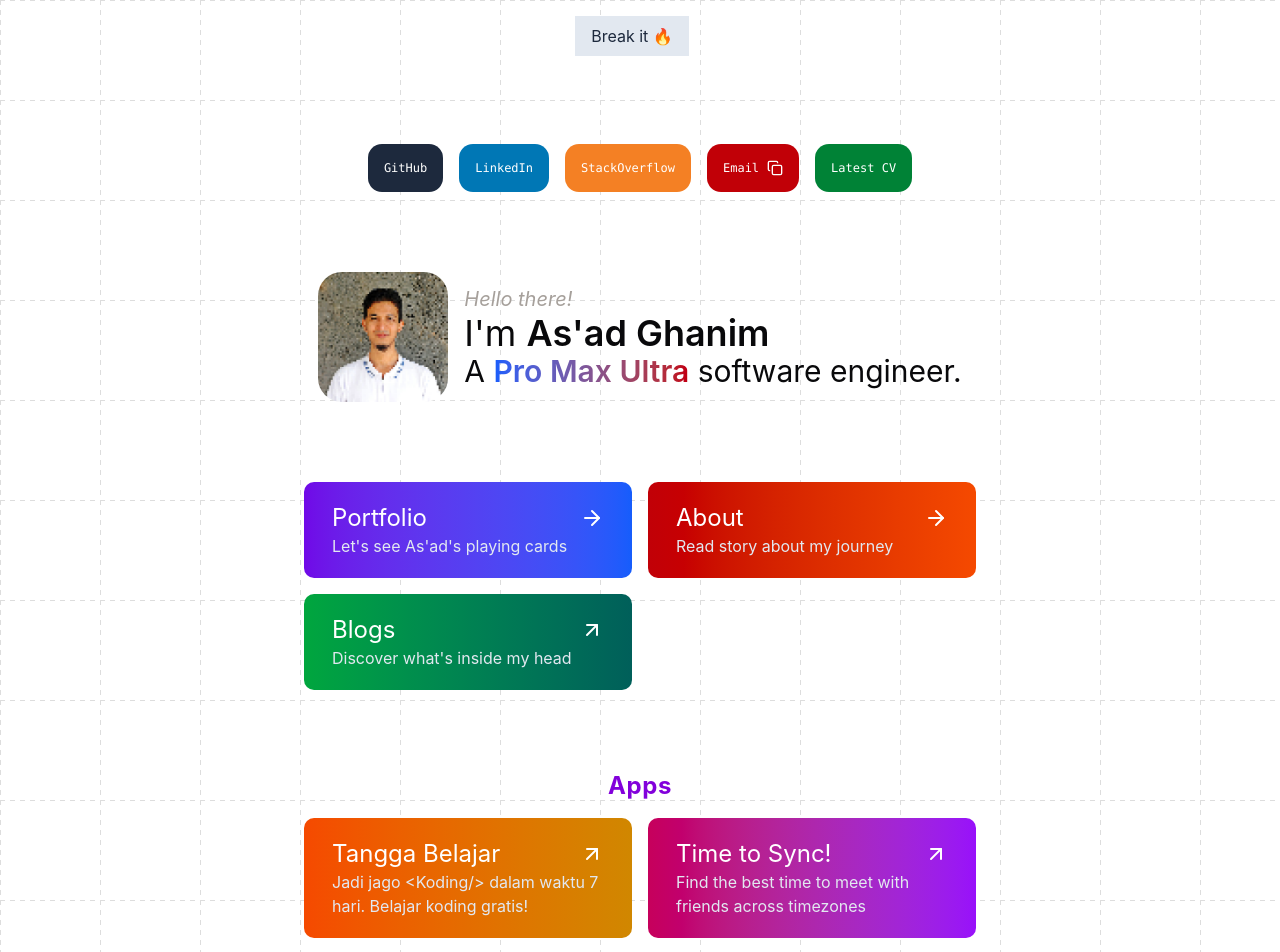
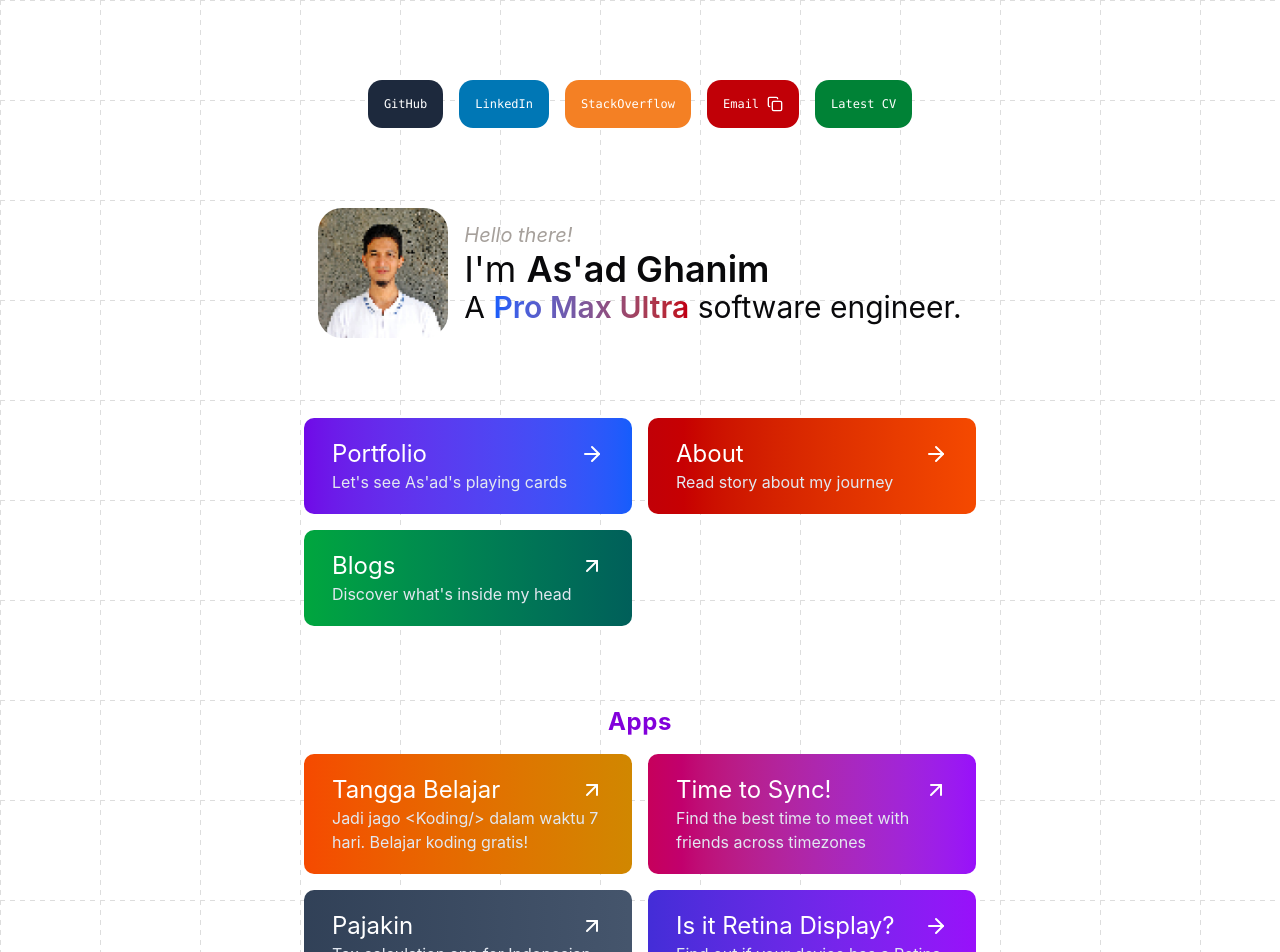
Before and after one commit to AsadSaleh/web-asad, a React (Vite) app: page / in a window 1280 px wide. Shown: the top 952 px of the page. Built offline with nearby package versions, Linux system fonts and the light colour scheme.

Commit message:
refactor: simplify HomeEntryPoint by removing unused animations and props

```diff
--- a/src/routes/index.tsx
+++ b/src/routes/index.tsx
@@ -5,7 +5,6 @@ import {
 	CheckIcon,
 	CopyIcon,
 } from "lucide-react";
-import { AnimatePresence, motion } from "motion/react";
 import { useEffect, useState } from "react";
 
 export const Route = createFileRoute("/")({
@@ -16,101 +15,11 @@ function App() {
 	return <HomeEntryPoint />;
 }
 
-export default function HomeEntryPoint({
-	defaultScramble,
-}: {
-	defaultScramble?: string;
-}) {
-	const [showAnimation, setShowAnimation] = useState<{
-		icon: "fire" | "hammer";
-		show: boolean;
-	}>({ icon: "fire", show: false });
-
-	const [scrambleStatus, setScrambleStatus] = useState<
-		"pending" | "tidy" | "scrambled"
-	>(defaultScramble as "pending" | "tidy" | "scrambled");
-
-	// Set cookie to store scramble status
-	// useEffect(() => {
-	// 	document.cookie = `web:asad:scramble=${scrambleStatus}; path=/; max-age=31536000`;
-	// }, [scrambleStatus]);
-
-	const scrambled =
-		scrambleStatus === "pending" || scrambleStatus === "scrambled";
-
-	const handleClick = () => {
-		if (scrambled) {
-			setShowAnimation({ icon: "hammer", show: true });
-			setTimeout(() => {
-				setScrambleStatus("tidy");
-			}, 300);
-			setTimeout(() => setShowAnimation({ icon: "hammer", show: false }), 1000);
-		} else {
-			setShowAnimation({ icon: "fire", show: true });
-			setTimeout(() => {
-				setScrambleStatus("scrambled");
-			}, 300);
-			setTimeout(() => setShowAnimation({ icon: "fire", show: false }), 1000);
-		}
-	};
-
+export default function HomeEntryPoint() {
 	return (
 		<div className="background-grid">
 			<main className="mx-auto max-w-lg py-8 md:max-w-2xl md:py-20">
-				{/* Fullscreen hammer animation */}
-				<AnimatePresence>
-					{showAnimation.show && (
-						<motion.div
-							className="fixed inset-0 z-50 flex items-center justify-center bg-black/80"
-							initial={{ opacity: 0 }}
-							animate={{ opacity: 1 }}
-							exit={{ opacity: 0 }}
-						>
-							{/* Hammer itself */}
-							<motion.div
-								animate={
-									showAnimation.icon === "hammer"
-										? { rotate: [-90, 20, -10, 0] }
-										: {
-												rotate: [-5, 5, -5], // wiggle
-												scale: [1, 1.2, 1], // pulse
-											}
-								}
-								transition={
-									showAnimation.icon === "hammer"
-										? {
-												duration: 0.6,
-												repeat: Infinity,
-												ease: "easeInOut",
-											}
-										: {
-												duration: 1,
-												repeat: Infinity,
-												ease: "easeInOut",
-											}
-								}
-								className="origin-center text-8xl" // origin-center makes it swing from the center
-							>
-								{showAnimation.icon === "fire" ? "🔥" : "🔨"}
-							</motion.div>
-						</motion.div>
-					)}
-				</AnimatePresence>
-
-				{/* spacer */}
-				<div className="h-16" />
-
-				<div className="absolute inset-x-0 top-0 mr-4 mt-4 flex h-10 items-center justify-center">
-					<button
-						type="button"
-						className="bg-slate-200 px-4 py-2 text-slate-800 transition-all duration-300 active:scale-90 dark:bg-slate-800 dark:text-white"
-						onClick={handleClick}
-					>
-						{scrambled ? "Fix it! 🔨" : "Break it 🔥"}
-					</button>
-				</div>
-
-				<SocialLinks scrambled={scrambled} />
+				<SocialLinks scrambled={false} />
 
 				<section className="mt-20 flex flex-col items-center justify-center gap-4 md:flex-row">
 					<img
@@ -119,7 +28,7 @@ export default function HomeEntryPoint({
 						height={130}
 						alt="Pixelized of As'ad"
 						className="rounded-3xl transition data-[scrambled=true]:blur-md"
-						data-scrambled={scrambled}
+						data-scrambled={false}
 					/>
 					<div className="text-center md:text-left">
 						<p className="text-sm italic text-stone-400 md:text-xl">
@@ -140,7 +49,7 @@ export default function HomeEntryPoint({
 						<div className="flex items-center justify-center gap-2 md:justify-start">
 							<p
 								className="text-stone-500 data-[hide=true]:hidden dark:text-stone-400"
-								data-hide={!scrambled}
+								data-hide={true}
 							>
 								Please fix this site 😢
 							</p>
@@ -151,11 +60,11 @@ export default function HomeEntryPoint({
 				<section className="mt-20 grid grid-cols-1 gap-4 px-4 sm:grid-cols-2 md:px-0">
 					<Link
 						to="/porto"
-						data-scrambled={scrambled}
+						data-scrambled={false}
 						className="block animate-none data-[scrambled=true]:mt-40 data-[scrambled=true]:animate-float-2"
 					>
 						<div
-							data-scrambled={scrambled}
+							data-scrambled={false}
 							className="group block h-full rotate-0 rounded-lg bg-gradient-to-r from-violet-700 to-blue-600 p-1 transition-all active:scale-95 data-[scrambled=true]:rotate-6"
 						>
 							<div className="h-full w-full rounded-lg p-4 transition-all group-hover:bg-transparent md:px-6 md:py-4 dark:bg-black">
@@ -172,12 +81,12 @@ export default function HomeEntryPoint({
 
 					<Link
 						to="/about"
-						data-scrambled={scrambled}
+						data-scrambled={false}
 						className="block animate-none data-[scrambled=true]:mt-10 data-[scrambled=true]:animate-float"
 						style={{ animationDelay: "0.75s" }}
 					>
 						<div
-							data-scrambled={scrambled}
+							data-scrambled={false}
 							className="group block h-full rotate-0 rounded-lg bg-gradient-to-r from-red-700 to-orange-600 p-1 transition active:scale-95 data-[scrambled=true]:-rotate-3"
 						>
 							<div className="h-full w-full rounded-lg p-4 transition-all group-hover:bg-transparent md:px-6 md:py-4 dark:bg-black">
@@ -196,12 +105,12 @@ export default function HomeEntryPoint({
 						href="https://asadghanim.notion.site/be2974dfd64245ae9d0023d947d296ef?v=d9bffec2c5c541218f9df5cba411bae5"
 						target="_blank"
 						rel="noopener noreferrer"
-						data-scrambled={scrambled}
+						data-scrambled={false}
 						className="block animate-none data-[scrambled=true]:mt-14 data-[scrambled=true]:animate-float"
 						style={{ animationDelay: "1.5s" }}
 					>
 						<div
-							data-scrambled={scrambled}
+							data-scrambled={false}
 							className="group h-full rotate-0 rounded-lg bg-gradient-to-r from-green-600 to-teal-800 p-1 transition active:scale-95 data-[scrambled=true]:rotate-[160deg]"
 						>
 							<div className="h-full w-full rounded-lg p-4 transition-all group-hover:bg-transparent md:px-6 md:py-4 dark:bg-black">
@@ -223,7 +132,7 @@ export default function HomeEntryPoint({
 
 				<section className="mt-4 grid grid-cols-1 gap-4 px-4 sm:grid-cols-2 md:px-0">
 					<a
-						data-scrambled={scrambled}
+						data-scrambled={false}
 						href="https://www.tanggabelajar.id/"
 						target="_blank"
 						rel="noopener noreferrer"
@@ -231,7 +140,7 @@ export default function HomeEntryPoint({
 						style={{ animationDelay: "2.2s" }}
 					>
 						<div
-							data-scrambled={scrambled}
+							data-scrambled={false}
 							className="group h-full rotate-0 rounded-lg bg-gradient-to-r from-orange-600 to-yellow-600 p-1 transition active:scale-95 data-[scrambled=true]:rotate-[45deg]"
 						>
 							<div className="h-full w-full rounded-lg p-4 transition-all group-hover:bg-transparent md:px-6 md:py-4 dark:bg-black">
@@ -252,18 +161,18 @@ export default function HomeEntryPoint({
 						href="https://timetosync.netlify.app/"
 						target="_blank"
 						rel="noopener noreferrer"
-						data-scrambled={scrambled}
+						data-scrambled={false}
 						className="block animate-none data-[scrambled=true]:mt-20 data-[scrambled=true]:animate-float-2"
 						style={{ animationDelay: "1s" }}
 					>
 						<div
-							data-scrambled={scrambled}
+							data-scrambled={false}
 							className="group block h-full rotate-0 rounded-lg bg-gradient-to-r from-pink-700 to-purple-600 p-1 transition active:scale-95 data-[scrambled=true]:-rotate-12"
 						>
 							<div className="h-full w-full rounded-lg p-4 transition-all group-hover:bg-transparent md:px-6 md:py-4 dark:bg-black">
 								<div className="flex items-center justify-between gap-2 text-white dark:text-white">
 									<h4 className="text-xl md:text-2xl">Time to Sync!</h4>
-									<ArrowUpRightIcon className="transition-all group-hover:translate-x-1 group-hover:translate-y-1" />
+									<ArrowUpRightIcon className="transition-all group-hover:translate-x-1 group-hover:-translate-y-1" />
 								</div>
 								<p className="text-sm text-slate-200 md:text-base dark:text-slate-300">
 									Find the best time to meet with friends across timezones
@@ -272,36 +181,38 @@ export default function HomeEntryPoint({
 						</div>
 					</a>
 
-					<Link
-						to="/app/pajakin"
-						data-scrambled={scrambled}
+					<a
+						href="https://pajakin.vercel.app/"
+						target="_blank"
+						rel="noopener noreferrer"
+						data-scrambled={false}
 						className="block animate-none data-[scrambled=true]:mt-20 data-[scrambled=true]:animate-float-2"
 						style={{ animationDelay: "1s" }}
 					>
 						<div
-							data-scrambled={scrambled}
+							data-scrambled={false}
 							className="group block h-full rotate-0 rounded-lg bg-gradient-to-r from-slate-700 to-slate-600 p-1 transition active:scale-95 data-[scrambled=true]:-rotate-12"
 						>
 							<div className="h-full w-full rounded-lg p-4 transition-all group-hover:bg-transparent md:px-6 md:py-4 dark:bg-black">
 								<div className="flex items-center justify-between gap-2 text-white dark:text-white">
 									<h4 className="text-xl md:text-2xl">Pajakin</h4>
-									<ArrowRightIcon className="transition-all group-hover:translate-x-1" />
+									<ArrowUpRightIcon className="transition-all group-hover:translate-x-1 group-hover:-translate-y-1" />
 								</div>
 								<p className="text-sm text-slate-200 md:text-base dark:text-slate-300">
 									Tax calculation app for Indonesian employees
 								</p>
 							</div>
 						</div>
-					</Link>
+					</a>
 
 					<Link
 						to="/app/retina"
-						data-scrambled={scrambled}
+						data-scrambled={false}
 						className="block animate-none data-[scrambled=true]:mt-20 data-[scrambled=true]:animate-float-2"
 						style={{ animationDelay: "0.7s" }}
 					>
 						<div
-							data-scrambled={scrambled}
+							data-scrambled={false}
 							className="group block h-full rotate-0 rounded-lg bg-gradient-to-r from-indigo-700 to-purple-600 p-1 transition active:scale-95 data-[scrambled=true]:rotate-45"
 						>
 							<div className="h-full w-full rounded-lg p-4 transition-all group-hover:bg-transparent md:px-6 md:py-4 dark:bg-black">
@@ -321,12 +232,12 @@ export default function HomeEntryPoint({
 						href="https://jadwalpupu.netlify.app/"
 						target="_blank"
 						rel="noopener noreferrer"
-						data-scrambled={scrambled}
+						data-scrambled={false}
 						className="block animate-none data-[scrambled=true]:mt-20 data-[scrambled=true]:animate-float-2"
 						style={{ animationDelay: "0.2s" }}
 					>
 						<div
-							data-scrambled={scrambled}
+							data-scrambled={false}
 							className="group block h-full rotate-0 rounded-lg bg-gradient-to-r from-green-700 to-emerald-800 p-1 transition active:scale-95 data-[scrambled=true]:-rotate-90 data-[scrambled=true]:py-10"
 						>
 							<div className="h-full w-full rounded-lg p-4 transition-all group-hover:bg-transparent md:px-6 md:py-4 dark:bg-black">
```
